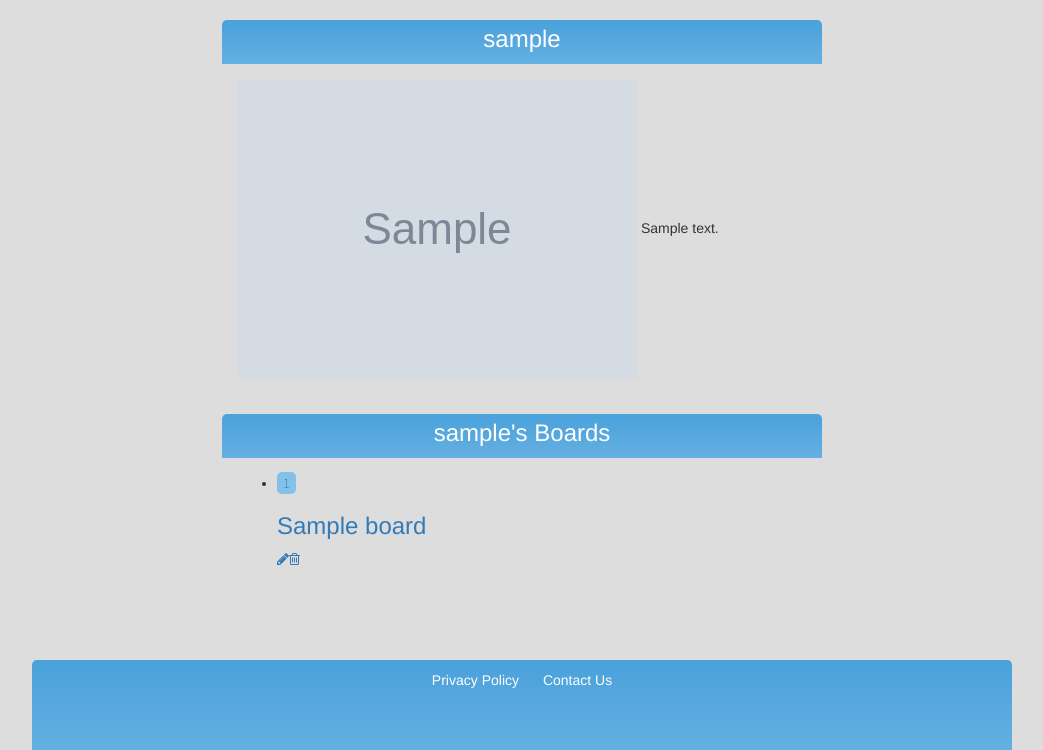
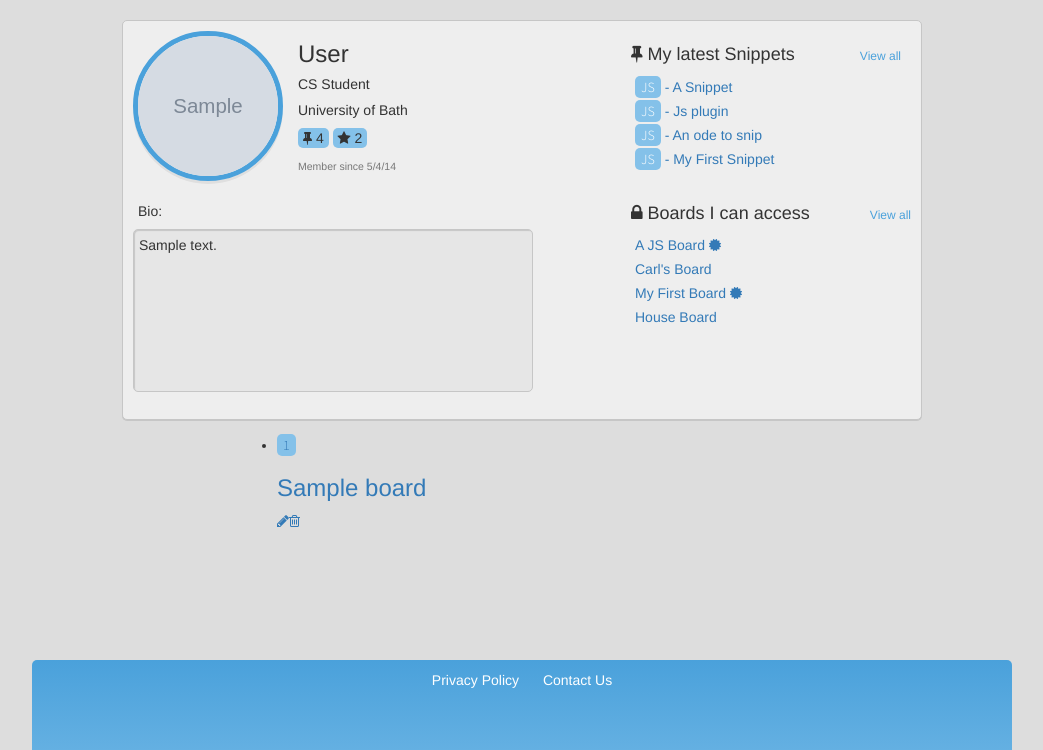
Before and after one commit to schnip-it/schnip.it, a Django app: template src/shnipit/templates/auth/user_detail.html in a window 1280 px wide. Shown: the part 50-800 px from the top of the page, without its empty margins (118-1161 px from the left). Run offline with Django 3.2, Linux system fonts and the light colour scheme; the template is opened without the code that fills it: most values are stand-ins (such as "Sample title", 1, 10 or a date in 2020); grey boxes marked "Sample" are stand-in pictures; some libraries are stand-ins or nearby versions; some web fonts are replaced.

Commit message:
Changed profile template a bunch.

```diff
--- a/src/shnipit/templates/auth/user_detail.html
+++ b/src/shnipit/templates/auth/user_detail.html
@@ -1,29 +1,93 @@
 {% extends "site_base.html" %}
+
+{% load staticfiles %}
 
 {% block head_title %}
   {{ user.username }}'s Profile
 {% endblock %}
 
+{% block extra_css %}
+<link rel="stylesheet" href="{% static 'css/profile.css' %}">
+{% endblock %}
+
 {% block body %}
+	<div class="profile-panel">
+		<div class="profile-top-left">
+			{% if profile_user.profile.avatar %}
+			<div class="profile-image acct-md5 hidden"></div>
+			<img class="profile-image" src="{{ profile_user.profile.avatar.url }}" width="140" height="140">
+			{% else %}
+			<div class="profile-image acct-md5"></div>
+			{% endif %}
+			<ul class="profile-main-info">
+				<li>
+					<h3 class="profile-name">{% if profile_user.fullname %}
+					{{ profile_user.fullname }}
+					{% else %}
+					{{ profile_user.username }}
+					{% endif %}</h3>
+				</li>
+				<li>
+					<h5>CS Student</h5>
+				</li>
+				<li>
+					<h5>University of Bath</h5>
+				</li>
+				<li>
+					<a href="#"><h5 class="snip-count"><i class="fa fa-thumb-tack"></i> 4</h5></a>
+					<a href="#"><h5 class="snip-count"><i class="fa fa-star"></i> 2</h5></a>
+				</li>
+				<li>
+					<h5><small>Member since 5/4/14</small></h5>
+				</li>
+			</ul>
+			<div class="clear"></div>
+			{% if profile_user == user %}<a href="{ url account_settings }" class="profile-edit-text a-blk">Edit Profile</a>{% endif %}
+		</div>
+		<div class="profile-top-right">
+			<div class="profile-latest-snippets">
+				<h4><i class="fa fa-thumb-tack"></i> My latest Snippets <a href="#" class="profile-latest-view-all">View all</a></h4>
+				<ul class="profile-latest-list">
+					<li><a href="#" class="a-blk"><span class="lang">JS</span> - A Snippet</a></li>
+					<li><a href="#" class="a-blk"><span class="lang">JS</span> - Js plugin</a></li>
+					<li><a href="#" class="a-blk"><span class="lang">JS</span> - An ode to snip</a></li>
+					<li><a href="#" class="a-blk"><span class="lang">JS</span> - My First Snippet</a></li>
+				</ul>
+			</div>
+		</div>
+		<div class="clear"></div>
+		<div class="profile-bottom-left">
+			<h5>Bio:</h5>
+			<div class="profile-bio">
+				{% if profile_user.profile.bio %}
+				<p>{{ profile_user.profile.bio }}</p>
+				{% else %}
+				<p>(Your bio section is currently blank)</p>
+				<a href="#" class="a-blk">Click here to edit</a>
+				{% endif %}
+			</div>
+		</div>
+		<div class="profile-bottom-right">
+			<div class="profile-latest-boards">
+				<h4><i class="fa fa-lock"></i> Boards I can access <a href="#" class="profile-latest-view-all">View all</a></h4>
+				<ul class="profile-latest-list">
+					<li><a href="#" class="a-blk">A JS Board <i class="fa fa-certificate"></i></a></li>
+					<li><a href="#" class="a-blk">Carl's Board</a></li>
+					<li><a href="#" class="a-blk">My First Board <i class="fa fa-certificate"></i></a></li>
+					<li><a href="#" class="a-blk">House Board</a></li>
+				</ul>
+			</div>
+		</div>
+
+		<div class="clear"></div>
+	</div>
+
+
+
+
 <div class="content thin">
-  <section class="faq-panel">
-    <header class="blue">
-      <h3>{{ profile_user.username }}</h3>
-    </header>
-
-	<div class="clear"></div>
-	<!-- &#013;&#010; -->
-	<div class="panel-body">
-      <img src="{{ profile_user.profile.avatar }}">
-      {{ profile_user.profile.bio }}
-	  <div class="clear"></div>
-	</div>
-  </section>
 
   <section class="faq-panel">
-    <header class="blue">
-      <h3>{{ profile_user.username }}'s Boards</h3>
-    </header>
 
     <div class="panel-body">
       <ul class="board-list">
@@ -43,3 +107,14 @@
   </section>
 </div>
 {% endblock %}
+
+{% block extra_script %}
+<script src="{% static 'js/jquery.md5.js' %}"></script>
+<script src="{% static 'js/jquery.identicon5.js' %}"></script>
+<script>
+$(document).ready(function () {
+	var md5 = $.md5($('.profile-name').text());
+	$('.acct-md5').text(md5).identicon5({size:140});
+});
+</script>
+{% endblock %}
--- a/src/shnipit/templates/header.html
+++ b/src/shnipit/templates/header.html
@@ -37,7 +37,7 @@
 	        <a href="#" class="dropdown-toggle" data-toggle="dropdown">User <b class="caret"></b></a>
 	        <ul class="dropdown-menu">
               {% if user.is_authenticated %}
-              <li><a href="{% url 'account_settings' %}">Settings</a></li>
+              <li><a href="{% url 'account_my_profile' %}">My Profile</a></li>
               {% else %}
 	          <li><a href="{% url 'account_login' %}">Login</a></li>
 	          <li><a href="{% url 'account_signup' %}">Register</a></li>
--- a/src/snippets/static/css/main.css
+++ b/src/snippets/static/css/main.css
@@ -353,6 +353,10 @@ footer a {
 	color: #fff;
 }
 
+.hidden {
+	display: none;
+}
+
 
 header.green {
 	height:44px;
```
Also changed, not shown: src/profiles/templates/account/settings.html (+0 -64 lines).
